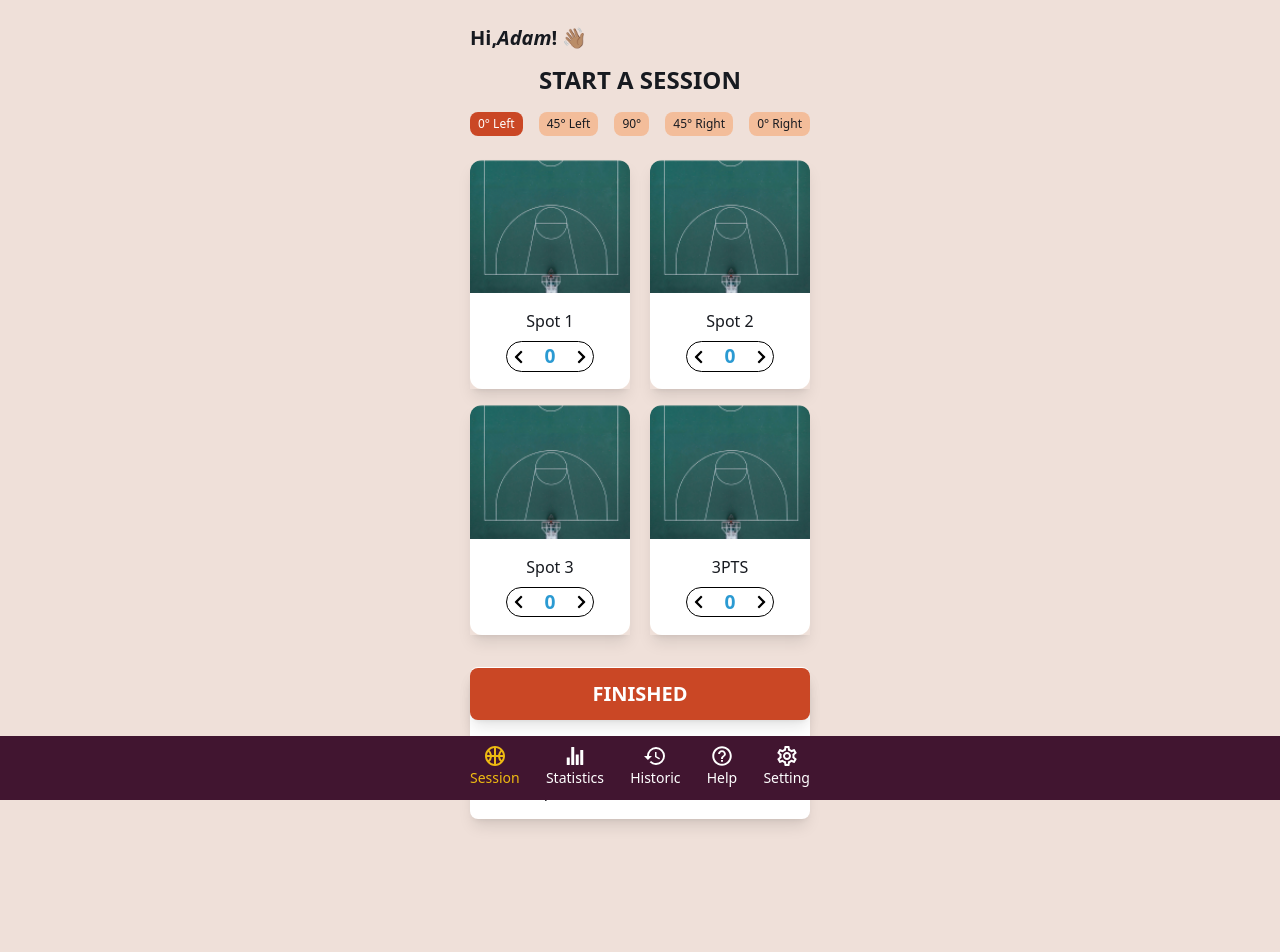
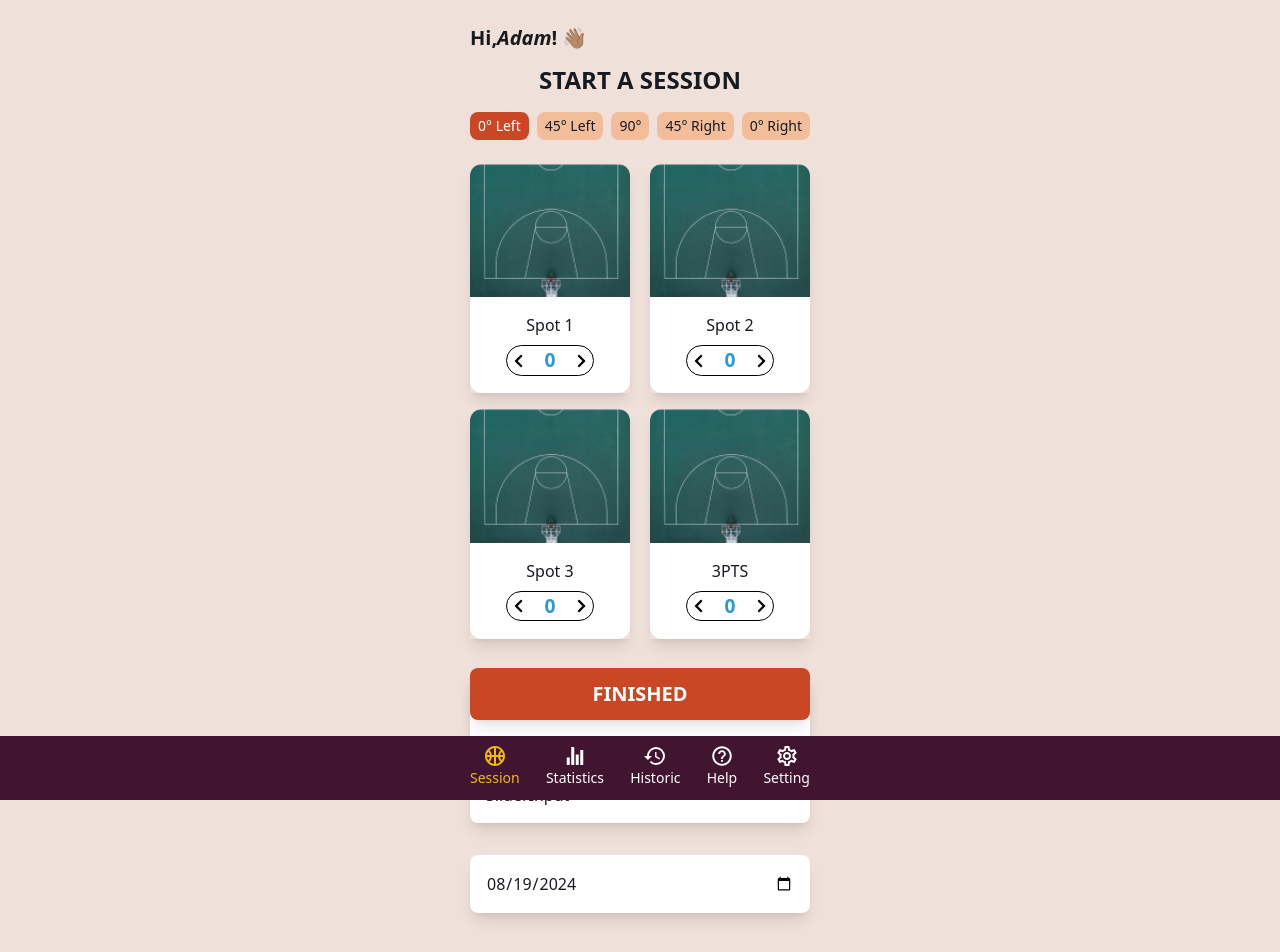
Before and after one commit to ornel77/basketball-practice-app, a React (Vite) app in the folder frontend/: page / in a window 1280 px wide. Shown: the top 952 px of the page. Built offline with nearby package versions, Linux system fonts and the light colour scheme.

Commit message:
add input date

```diff
--- a/frontend/src/components/session/InputNumber.jsx
+++ b/frontend/src/components/session/InputNumber.jsx
@@ -8,7 +8,6 @@ const InputNumber = ({ id }) => {
     const { inputNumberValues, setInputValue, increaseValue, decreaseValue } =
         useInputNumberStore();
     const inputValue = inputNumberValues[id] || 0;
-    console.log(inputNumberValues);
     const handleMinus = () => {
         if (inputValue <= 0) return;
 
--- a/frontend/src/components/session/NavSession.jsx
+++ b/frontend/src/components/session/NavSession.jsx
@@ -14,8 +14,6 @@ const NavSession = () => {
         { label: '45° Right', tabName: 'fourth' },
         { label: '0° Right', tabName: 'fifth' },
     ];
-
-
 
     const handleTab = (tab) => {
         if (tab === activeTab) return;
--- a/frontend/src/components/session/SessionForm.jsx
+++ b/frontend/src/components/session/SessionForm.jsx
@@ -1,22 +1,37 @@
+import SliderInput from './SliderInput';
+
+import NavSession from './NavSession';
+import { useState } from 'react';
+
+const SessionForm = () => {
+    const currentDate = Date.now();
+    const formattedDate = new Intl.DateTimeFormat('en-GB', {
+        year: 'numeric',
+        month: '2-digit',
+        day: '2-digit',
+    })
+        .format(currentDate)
+        .split('/')
+        .reverse()
+        .join('-');
+
+    const [selectedDate, setSelectedDate] = useState(formattedDate);
+    const handleSubmit = (e) => {
+        e.preventDefault();
+    };
 
 
-import SliderInput from "./SliderInput";
-
-import NavSession from "./NavSession";
-
-const SessionForm = () => {
-  const handleSubmit = (e) => {
-    e.preventDefault()
-  }
+    const handleInputDateChange = (e) => {
+        setSelectedDate(e.target.value);
+    };
     return (
-    <form action="" onSubmit={handleSubmit} className="relative">
-      <section className="flex flex-wrap gap-6 mb-8">
+        <form action='' onSubmit={handleSubmit} className='relative'>
+            <section className='flex flex-wrap gap-6 mb-8'>
                 <NavSession />
-
             </section>
 
-      <section className="bg-white rounded-lg mb-8 p-4 shadow-lg">
-        <h2 className="text-center text-2xl uppercase font-bold mb-4">
+            <section className='bg-white rounded-lg mb-8 p-4 shadow-lg'>
+                <h2 className='text-center text-2xl uppercase font-bold mb-4'>
                     layup and free throw
                 </h2>
                 <div>
@@ -25,7 +40,13 @@ const SessionForm = () => {
                     <SliderInput />
                 </div>
             </section>
-      <button className="px-4 py-3 bg-red w-full uppercase text-white font-bold text-xl rounded-lg shadow-lg bottom-20 left-0 z-10 sticky">
+            <input
+                type='date'
+                className='w-full mb-8 p-4 rounded-lg focus:outline-none shadow-lg'
+                value={selectedDate}
+                onChange={handleInputDateChange}
+            />
+            <button className='px-4 py-3 bg-red w-full uppercase text-white font-bold text-xl rounded-lg shadow-lg bottom-20 left-0 z-10 sticky'>
                 Finished
             </button>
         </form>
--- a/frontend/src/components/session/angles/FirstAngle.jsx
+++ b/frontend/src/components/session/angles/FirstAngle.jsx
@@ -8,7 +8,6 @@ const FirstAngle = () => {
       <SpotCard label={"Spot 2"} id={"zeroL2"}/>
       <SpotCard label={"Spot 3"} id={"zeroL3"}/>
       <SpotCard label={"3PTS"}  id={"threeZeroL"}/>
-
     </div>
   )
 }
--- a/frontend/src/index.css
+++ b/frontend/src/index.css
@@ -73,7 +73,7 @@ body {
         @apply text-center text-2xl uppercase font-bold mb-4;
     }
     .tabs {
-        @apply  text-xs px-2 py-1 rounded-lg;
+        @apply  text-nowrap text-sm px-2 py-1 rounded-lg;
     }
     .nav-container {
         @apply max-w-[340px] mx-auto sm:max-w-[450px] lg:max-w-[340px]
```
Lines whose indentation alone changed are shown as unchanged.
